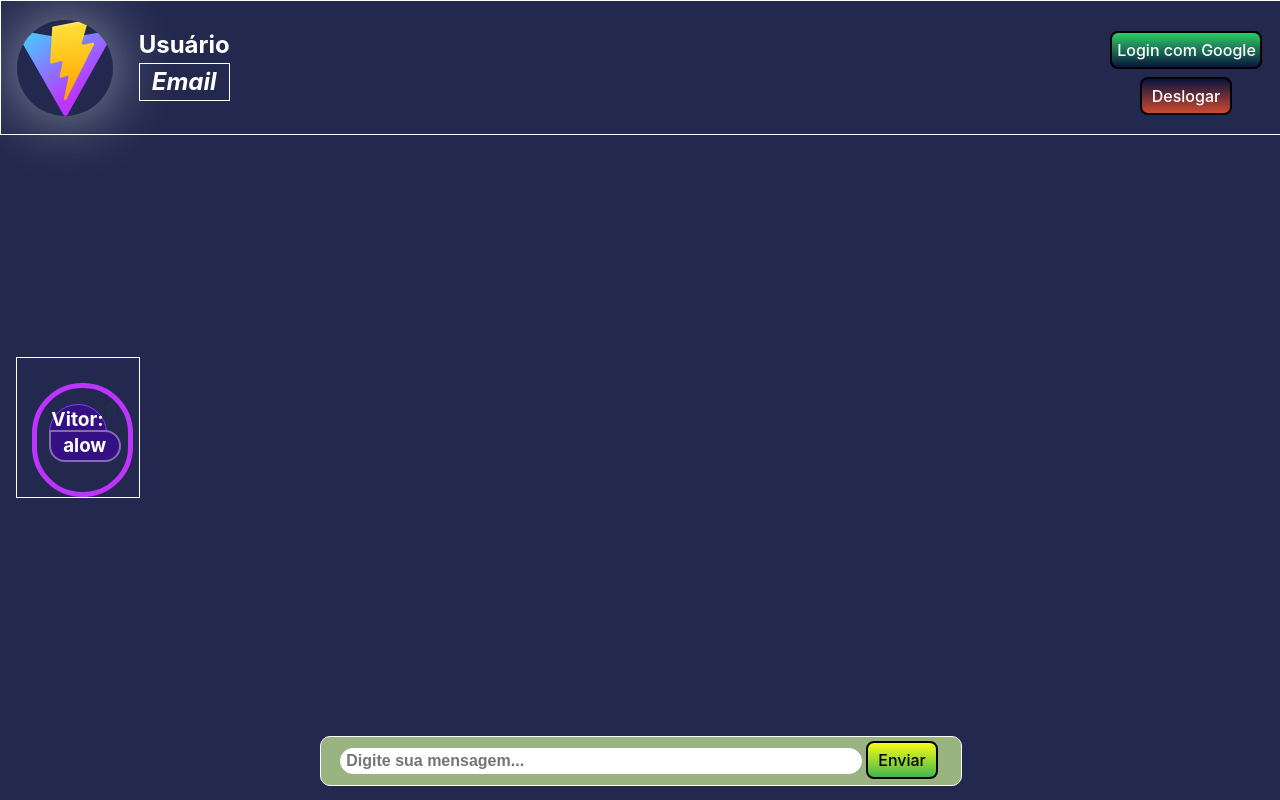
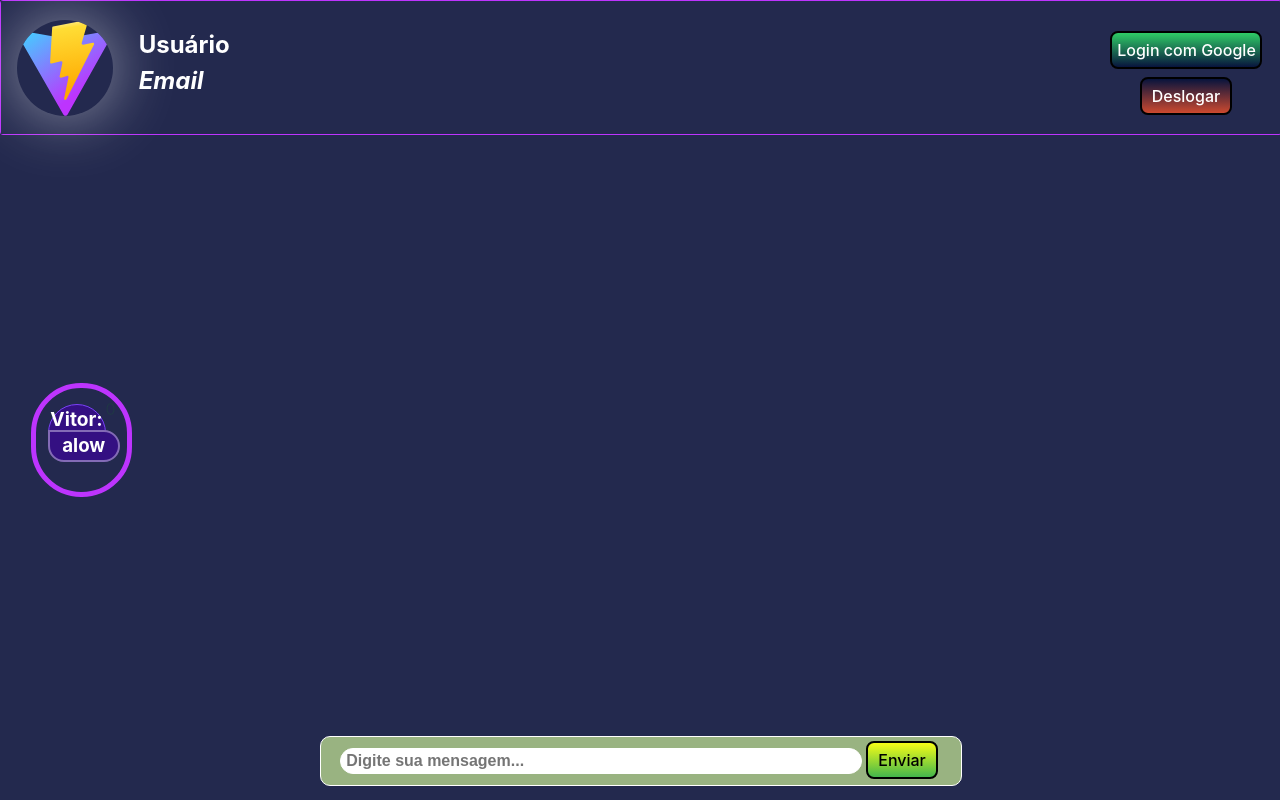
Before and after one commit to Nitroooz/Chat_v3, a React (Vite) app: page / in a window 1280 px wide. Built offline with nearby package versions, Linux system fonts and the light colour scheme; no server answers; the database is empty.

Commit message:
02.09.2023

```diff
--- a/src/App.css
+++ b/src/App.css
@@ -1,5 +1,5 @@
 #root {
-  max-width: 1500px;
+  max-width: 100%;
   display: flex;
   flex-direction: column;
   text-align: center;
@@ -113,7 +113,8 @@ h1 {
 }
 
 .divHeader {
-  border: white solid 1px;
+  border: #bd34fe solid 1px;
+  border-radius: 3px;
   display: flex;
   justify-content: space-between;
   max-height: 133px;
@@ -128,13 +129,12 @@ max-height: 144px;
 }
 
 .divPosts {
-  border: white solid 1px;
   margin: 115px 1em 60px 1em;
 
 }
 
 .tHorario {
-  margin: 0px;
+  margin: 6.5% 0px 0px 7px;
   color: white;
 
 }
@@ -150,12 +150,12 @@ max-height: 144px;
 
 .tEmail {
   color: white;
-  border: white solid 1px;
   margin-bottom: 31px;
   margin-top: 5px;
   margin-left: 10px;
   max-height: 50px;
   font-style: italic;
+  text-align: left;
 }
 
 .divUsuario {
@@ -196,5 +196,5 @@ input {
 }
 
 .bEnviarMsg:hover {
-  filter: drop-shadow(0 0 2em #fe4ce9);
+  filter: drop-shadow(0 0 2em #2ec754);
 }
--- a/src/App.jsx
+++ b/src/App.jsx
@@ -57,11 +57,8 @@ function App() {
               <img className='photo' src={post.photo} />
               <h2 className='tNameUser'>{post.user}:</h2>
               {post.time&&<h5 className='tHorario'>
-              {`${(new Date(post.time)).getDate()}:${(new Date(post.time)).getMonth() < 10? "0"+(new Date(post.time)).getMonth().toString() : (new Date(post.time)).getMonth()}`}/
-              {`${(new Date(post.time)).getHours()}:${(new Date(post.time)).getMinutes() < 10? "0"+(new Date(post.time)).getMinutes().toString() : (new Date(post.time)).getMinutes()}`}
-              </h5>}
+              {`${(new Date(post.time)).getDate() < 10? "0"+(new Date(post.time)).getDate().toString() : (new Date(post.time)).getDate()}/${(new Date(post.time)).getMonth() < 10? "0"+(new Date(post.time)).getMonth().toString() : (new Date(post.time)).getMonth()}`} {`${(new Date(post.time)).getHours() < 10? "0"+(new Date(post.time)).getHours().toString() : (new Date(post.time)).getHours()}:${(new Date(post.time)).getMinutes() < 10? "0"+(new Date(post.time)).getMinutes().toString() : (new Date(post.time)).getMinutes()}`}</h5>}
               <h3 className='tTextPost'>{post.text}</h3>
-
             </div>
           ))}
       </div>
```
